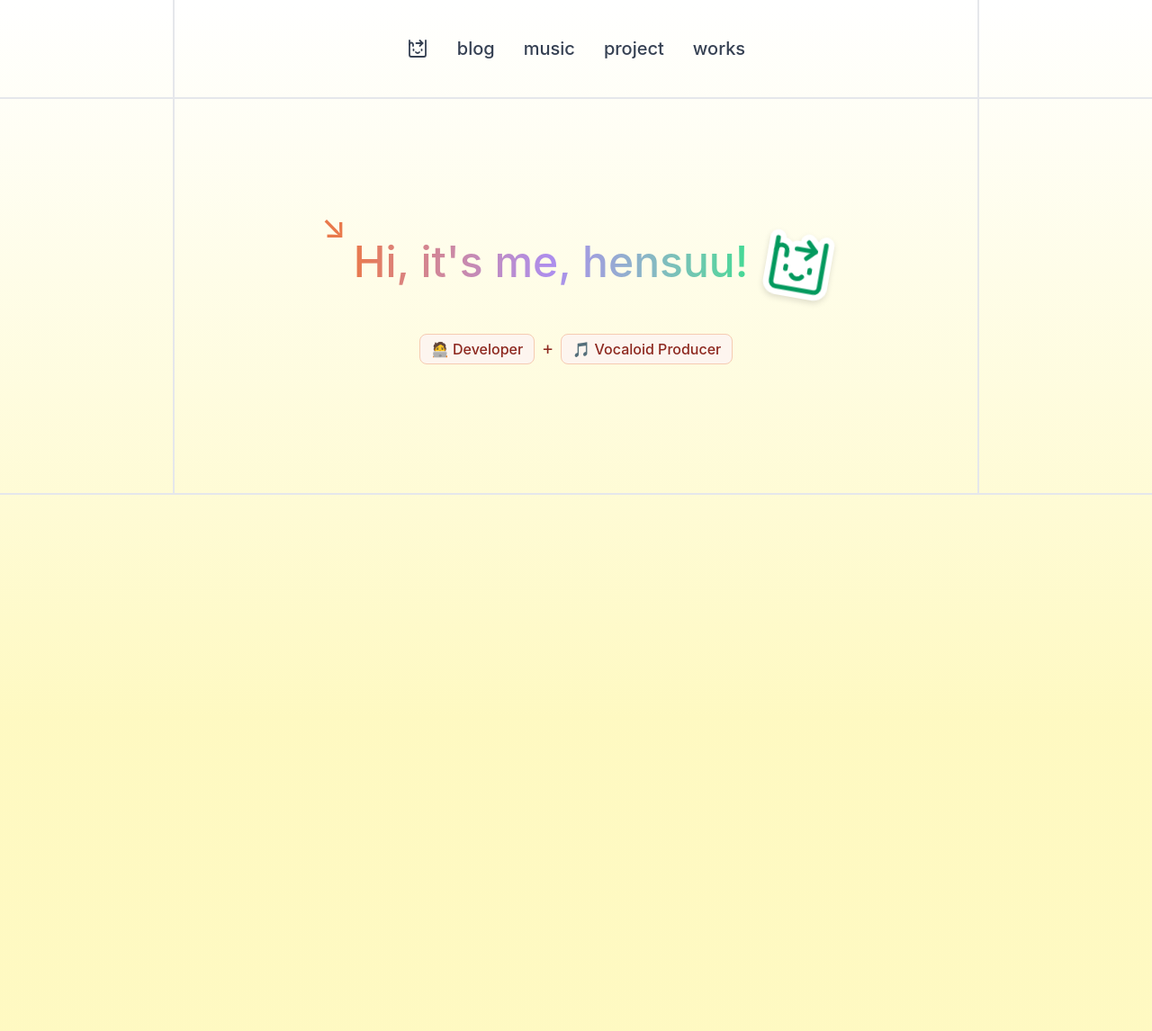
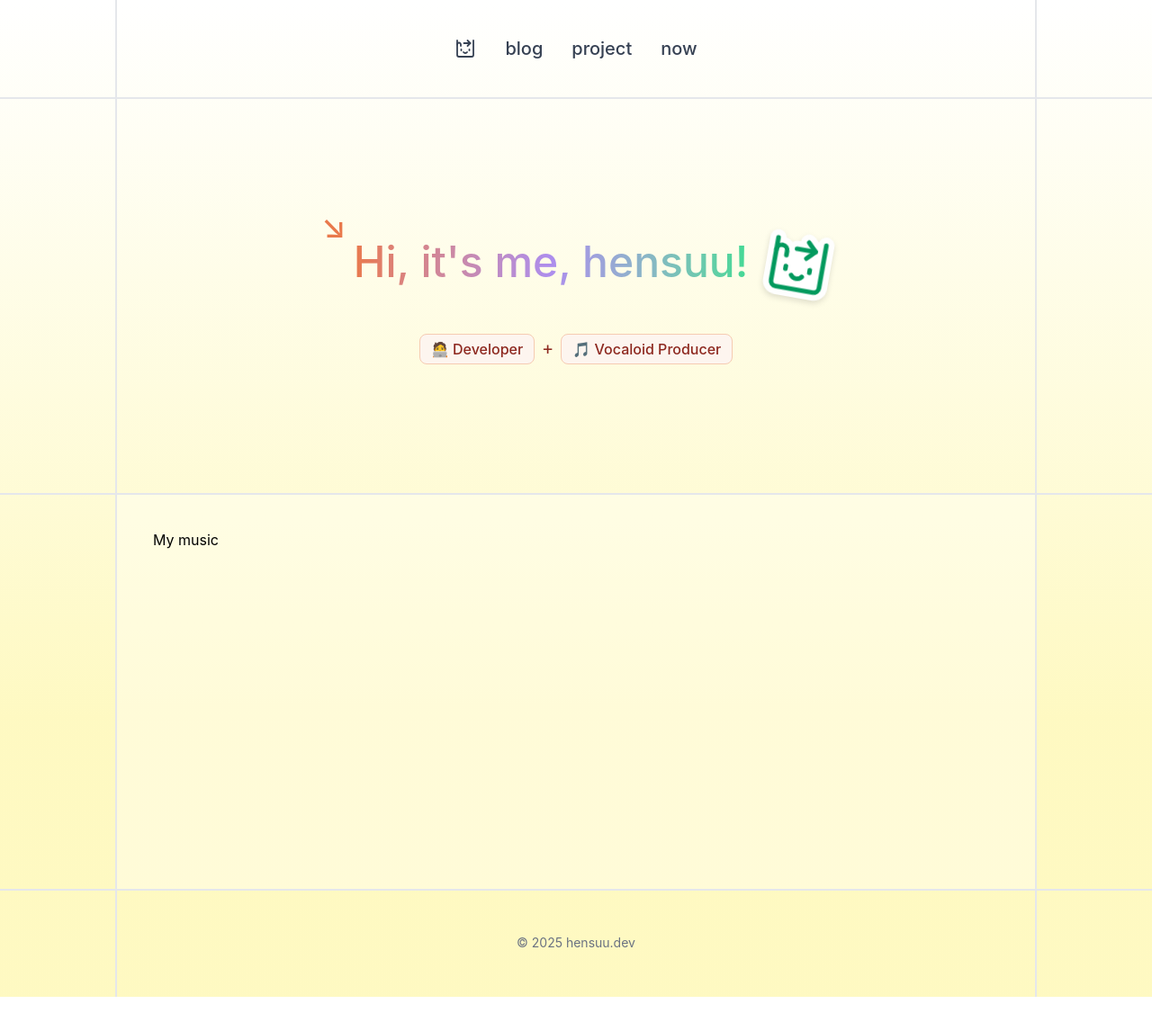
Before and after one commit to hensuu/hensuu.dev, a Nuxt app: page / in a window 1280 px wide. Shown: the top 1146 px of the page at 90% size. After the commit the page ends 1108 px from the top, so only its background shows below. Built offline with nearby package versions, Linux system fonts and the light colour scheme; a web font is replaced by a local one.

Commit message:
Add footer

```diff
--- a/components/logo-sticker.vue
+++ b/components/logo-sticker.vue
@@ -14,9 +14,9 @@
 
     <!-- White outline layer with filter applied -->
     <g
-      stroke="white"
+      stroke="#fefefe"
       stroke-width="6"
-    >
+    > <!-- not pure white, looks better with a slight off-white color -->
       <path d="M3 3v16a2 2 0 0 0 2 2h14a2 2 0 0 0 2-2V3" />
       <path d="M7 9V7.5a2 2 0 0 0-4 0" />
       <path d="M 10.5 6 L 17.5 6" />
--- a/components/navigation-bar.vue
+++ b/components/navigation-bar.vue
@@ -1,9 +1,10 @@
 <template>
-  <div class="flex flex-row gap-4 lg:gap-8 items-center justify-center font-medium text-gray-700 text-lg md:text-xl">
-    <LogoOutlined class="stroke-gray-700 stroke-[1.8]" />
-    <span class="">blog</span>
-    <span class="">music</span>
-    <span class="">project</span>
-    <span class="">works</span>
+  <div class="flex items-center justify-center ">
+    <div class="flex flex-row gap-4 lg:gap-8 items-center font-medium text-gray-700 text-lg md:text-xl">
+      <LogoOutlined class="stroke-gray-700 stroke-[1.8]" />
+      <span class="">blog</span>
+      <span class="">project</span>
+      <span class="">now</span>
+    </div>
   </div>
 </template>
--- a/layouts/default.vue
+++ b/layouts/default.vue
@@ -1,15 +1,20 @@
 <template>
   <div
-    class="h-[100rem] bg-linear-to-b from-white to-yellow-100"
+    class=" bg-linear-to-b from-white to-yellow-100"
     :style="{
       '--tw-gradient-to-position': '100vh',
     }"
   >
-    <div class="w-[calc(100vw-4rem)] lg:w-4xl border-x-2 border-x-gray-200 mx-auto">
+    <div class="w-[calc(100vw-4rem)] lg:w-5xl border-x-2 border-x-gray-200 mx-auto">
       <NavigationBar class="sticky z-10 -top-8 py-10" />
-
       <HorizontalLine />
       <slot />
+      <HorizontalLine />
+      <div class="h-30">
+        <div class="flex flex-col items-center justify-center h-full">
+          <span class="text-gray-500 text-sm">© 2025 hensuu.dev</span>
+        </div>
+      </div>
     </div>
   </div>
 </template>
--- a/pages/index.vue
+++ b/pages/index.vue
@@ -21,6 +21,10 @@
       </div>
     </div>
     <HorizontalLine />
+    <div class="h-110 p-10 bg-white/35">
+      My music
+    </div>
+    <HorizontalLine />
   </div>
 </template>
 
```
